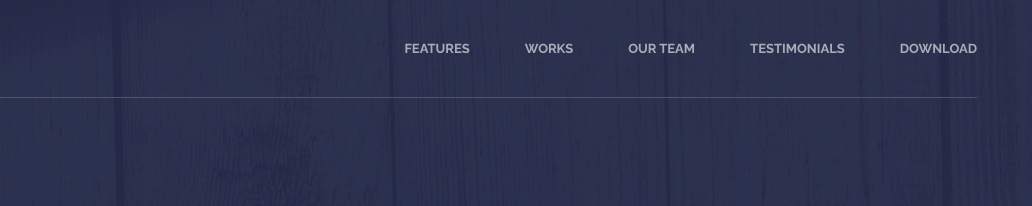
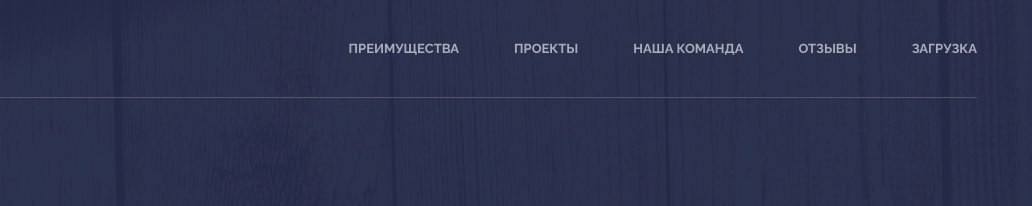
Before and after one commit to AlexAlmet/activebox, a plain HTML site: page index.html in a window 1280 px wide. Shown: the top 206 px of the page, 248-1280 px from the left. Drawn offline with nearby package versions, Linux system fonts and the light colour scheme.

Commit message:
24.10.2021 00:24

```diff
--- a/index.html
+++ b/index.html
@@ -84,11 +84,11 @@
                         <img src="img/ActiveBox.png" alt="Logo" srcset="">
                     </div>
                     <nav class="nav" id="nav">
-                        <a href="#" class="nav_link"  href="#" data-scroll="#features">Features</a>
-                        <a href="#" class="nav_link" href="#" data-scroll="#works">Works</a>
-                        <a href="#" class="nav_link" href="#" data-scroll="#team">Our Team</a>
-                        <a href="#" class="nav_link" href="#" data-scroll="#clients">Testimonials</a>
-                        <a href="#" class="nav_link" href="#" data-scroll="#download">Download</a>
+                        <a href="#" class="nav_link"  href="#" data-scroll="#features">Преимущества</a>
+                        <a href="#" class="nav_link" href="#" data-scroll="#works">Проекты</a>
+                        <a href="#" class="nav_link" href="#" data-scroll="#team">Наша команда</a>
+                        <a href="#" class="nav_link" href="#" data-scroll="#clients">Отзывы</a>
+                        <a href="#" class="nav_link" href="#" data-scroll="#download">Загрузка</a>
                     </nav>
                     <button class="burger"  id="navToggle" type="button">
                         <span class="burger_item">BurgerMenu</span>
```
